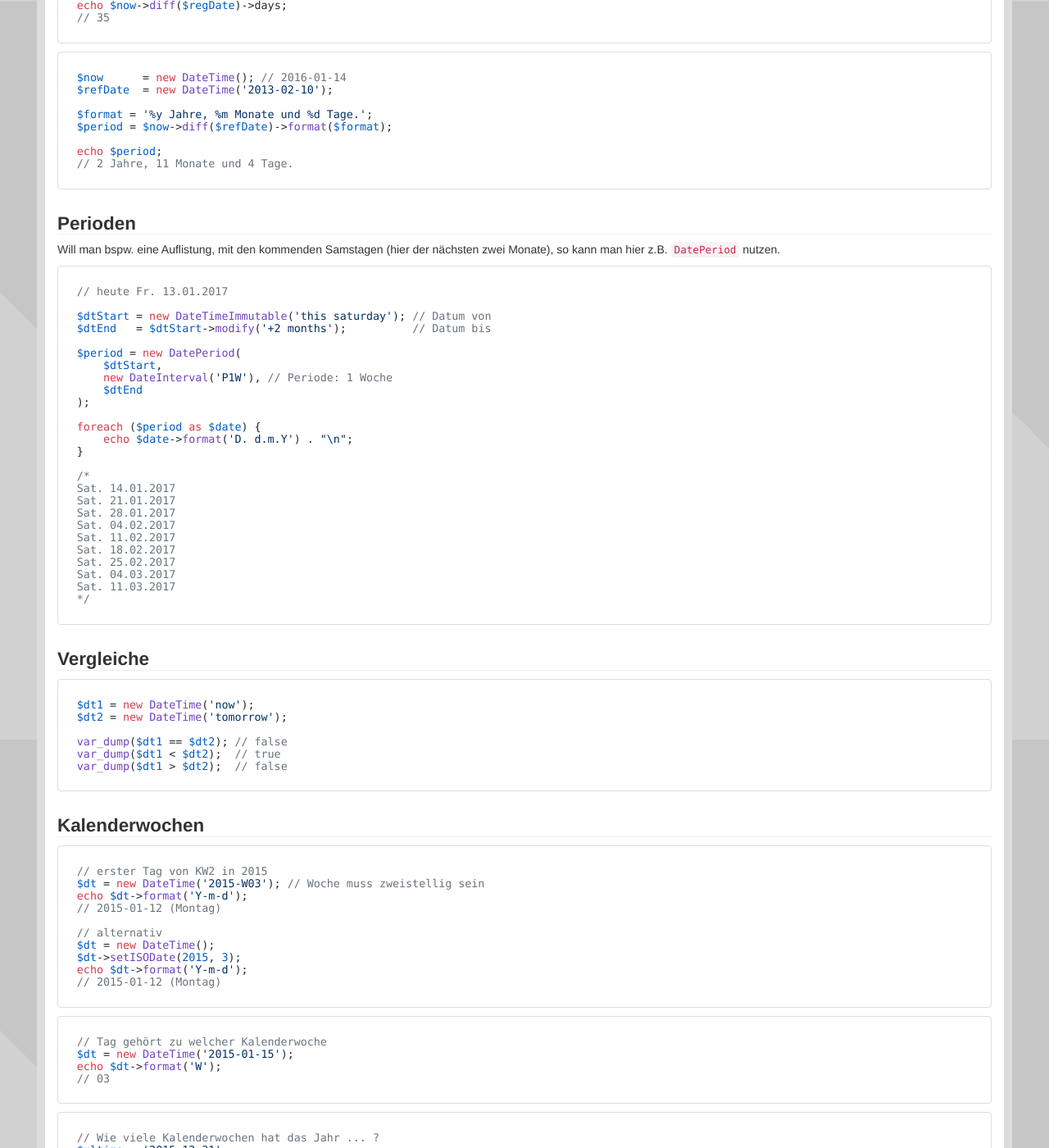
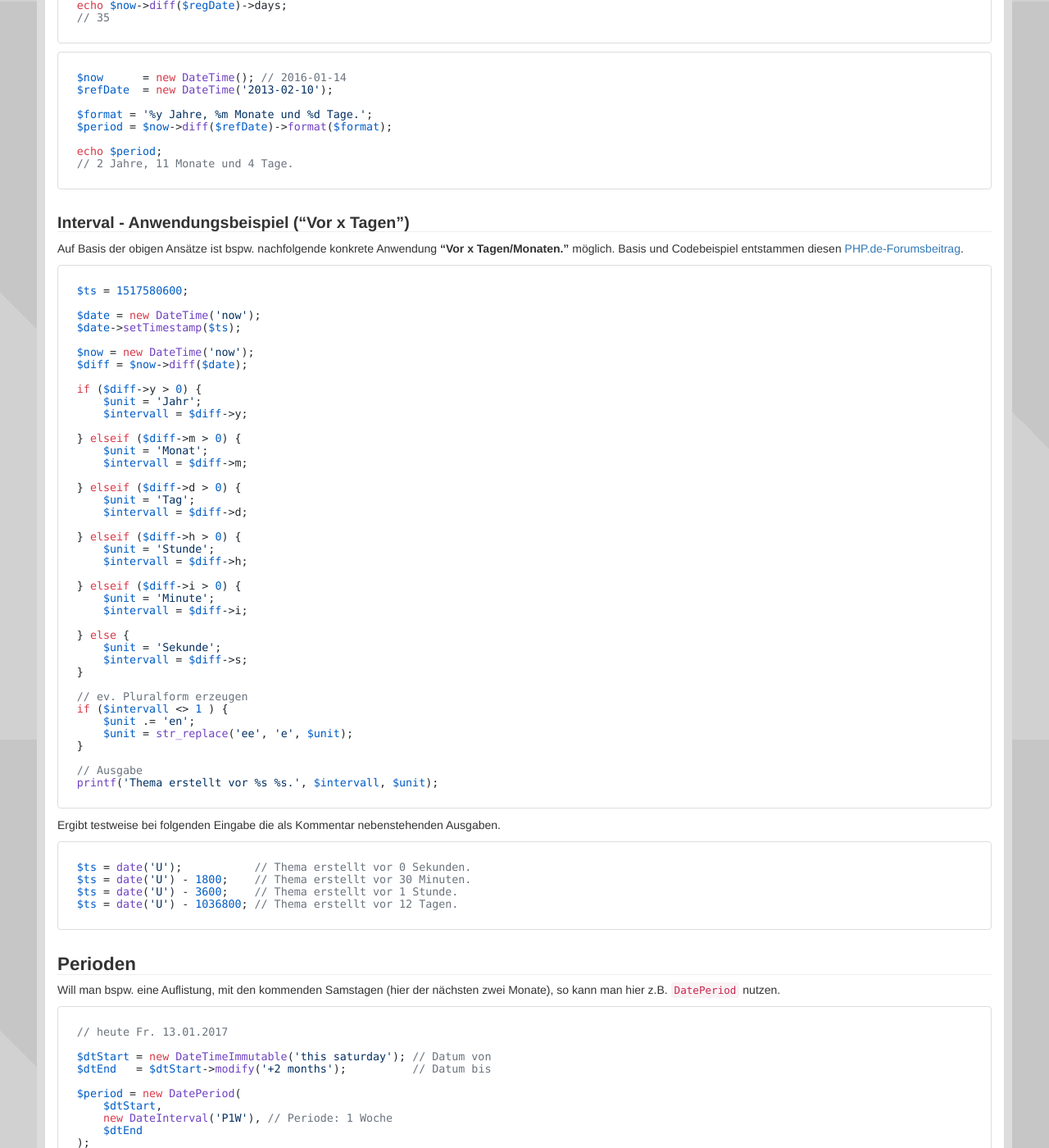
Before and after one commit to php-de/php-de.github.io, a Jekyll site: the page built from implement-approach/04_datetime.md, in a window 1280 px wide and 1400 px high, scrolled down 2698 px. Shown: the whole window at 82% size. Built offline with Jekyll 4.4.1, drawn with Linux system fonts in a browser that asks for light colours; nearby versions of some CDN libraries.

Commit message:
Interval - Vor x Tagen

```diff
--- a/implement-approach/04_datetime.md
+++ b/implement-approach/04_datetime.md
@@ -89,7 +89,7 @@ Nachfolgende Seiten aus der PHP-Dokumentation finden in den Beispielen laufend V
 ## [Zeitzone](#zeitzone)
 {: #zeitzone}
 
-Für alle nachfolgenden Beispiele wurde wie folgt die verwendete <strong>Standard-Zeitzone</strong> gesetzt.
+Für alle nachfolgenden Beispiele wurde wie folgt die verwendete **Standard-Zeitzone** gesetzt.
 
 ~~~php
 date_default_timezone_set('Europe/Berlin');
@@ -226,6 +226,67 @@ $period = $now->diff($refDate)->format($format);
 echo $period;
 // 2 Jahre, 11 Monate und 4 Tage.
 ~~~
+
+
+### [Interval - Anwendungsbeispiel ("Vor x Tagen")](#interval-anwendung)
+{: #interval-anwendung}
+
+Auf Basis der obigen Ansätze ist bspw. nachfolgende konkrete Anwendung **"Vor x Tagen/Monaten."** möglich.
+Basis und Codebeispiel entstammen diesen [PHP.de-Forumsbeitrag](https://www.php.de/forum/webentwicklung/php-einsteiger/1524146-php-vor-x-tagen).
+
+~~~ php
+$ts = 1517580600;
+
+$date = new DateTime('now');
+$date->setTimestamp($ts);
+
+$now = new DateTime('now');
+$diff = $now->diff($date);
+
+if ($diff->y > 0) {
+    $unit = 'Jahr';
+    $intervall = $diff->y;
+
+} elseif ($diff->m > 0) {
+    $unit = 'Monat';
+    $intervall = $diff->m;
+
+} elseif ($diff->d > 0) {
+    $unit = 'Tag';
+    $intervall = $diff->d;
+
+} elseif ($diff->h > 0) {
+    $unit = 'Stunde';
+    $intervall = $diff->h;
+
+} elseif ($diff->i > 0) {
+    $unit = 'Minute';
+    $intervall = $diff->i;
+
+} else {
+    $unit = 'Sekunde';
+    $intervall = $diff->s;
+}
+
+// ev. Pluralform erzeugen
+if ($intervall <> 1 ) {
+    $unit .= 'en';
+    $unit = str_replace('ee', 'e', $unit);
+}
+
+// Ausgabe
+printf('Thema erstellt vor %s %s.', $intervall, $unit);
+~~~
+
+Ergibt testweise bei folgenden Eingabe die als Kommentar nebenstehenden Ausgaben.
+
+~~~php
+$ts = date('U');           // Thema erstellt vor 0 Sekunden.
+$ts = date('U') - 1800;    // Thema erstellt vor 30 Minuten.
+$ts = date('U') - 3600;    // Thema erstellt vor 1 Stunde.
+$ts = date('U') - 1036800; // Thema erstellt vor 12 Tagen.
+~~~
+
 
 
 ## [Perioden](#perioden)
```
